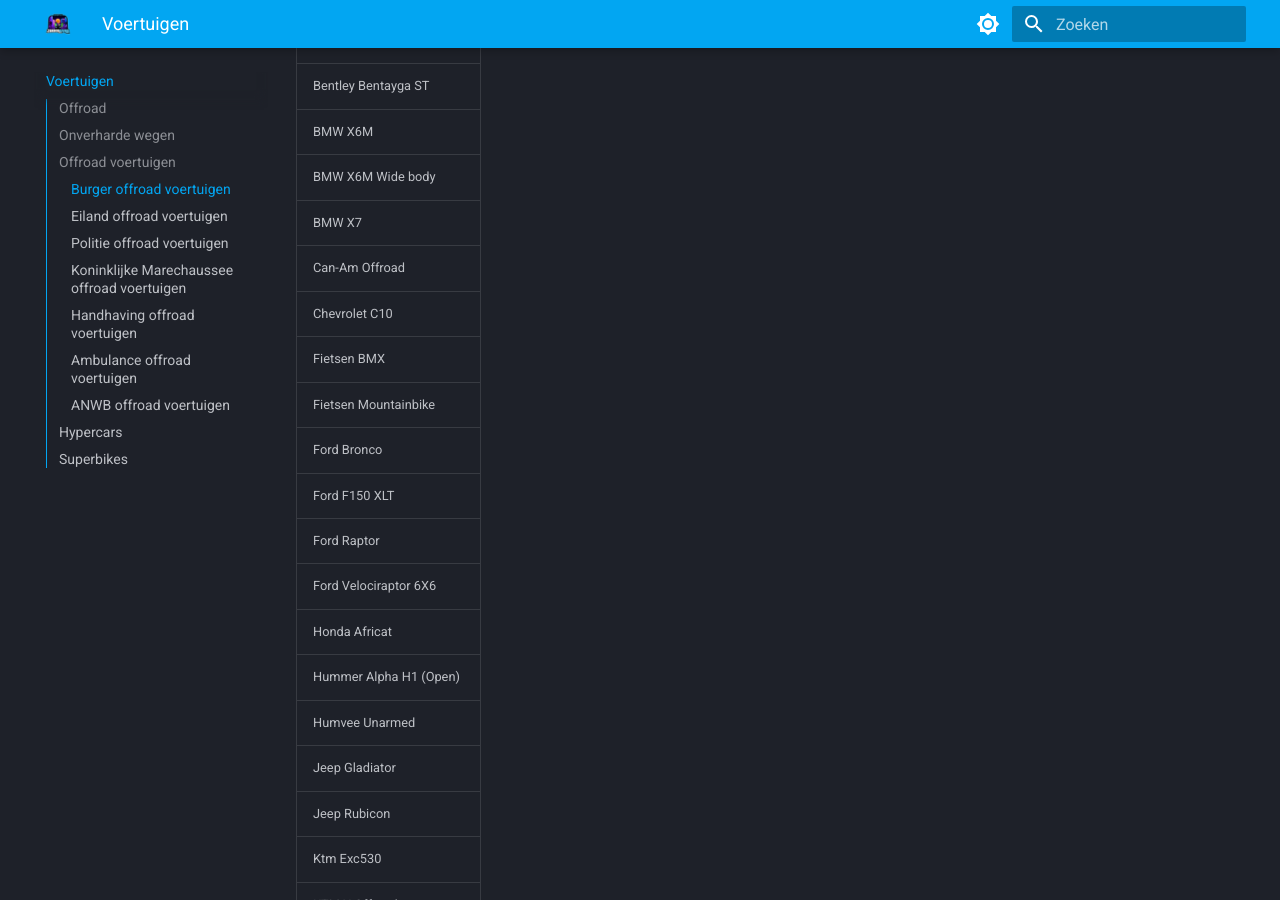
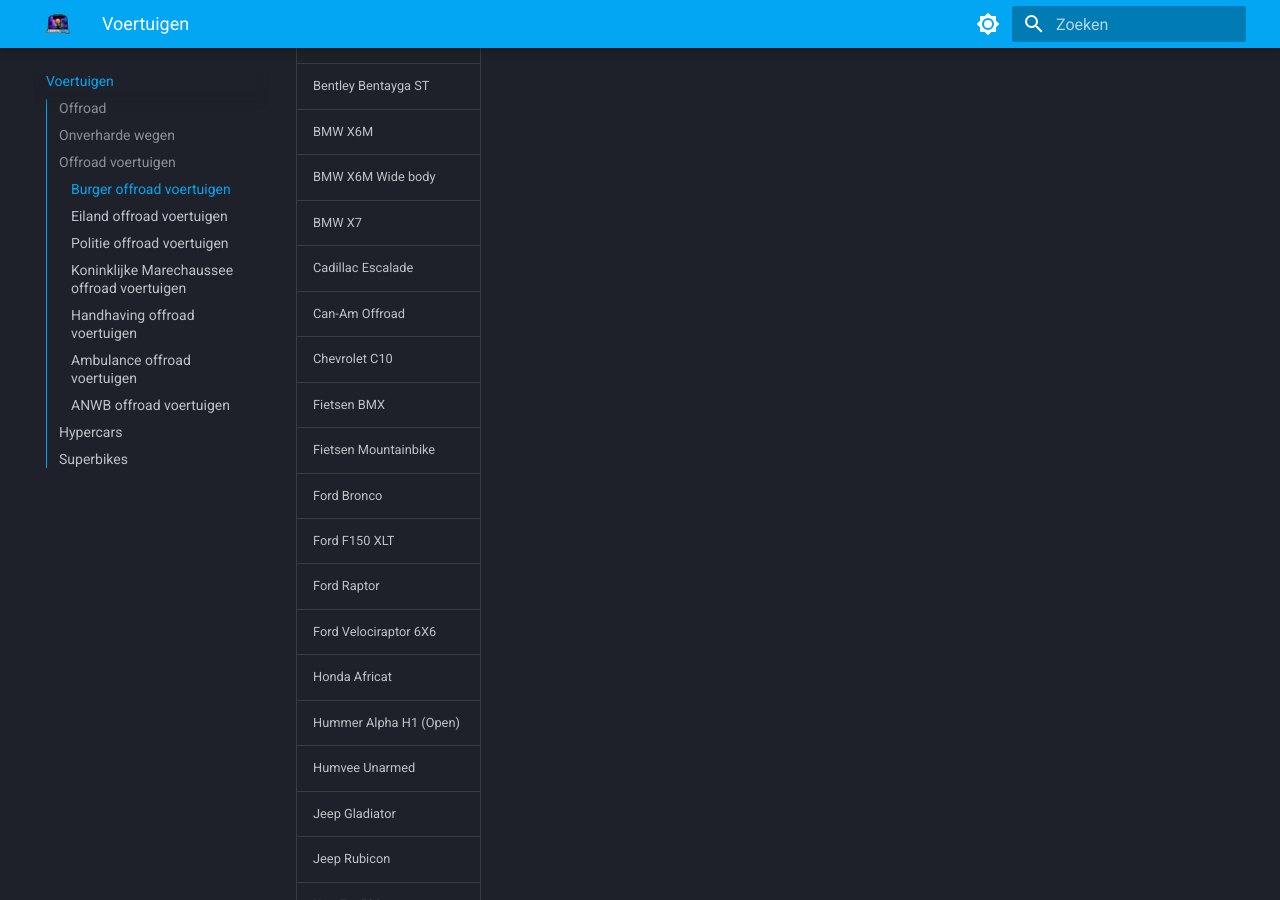
Before and after one commit to ZuiderStad-RP/regels, an MkDocs documentation site: the page built from docs/voertuigen.md, in a window 1280 px wide and 900 px high, scrolled down 973 px. Built offline with MkDocs 1.6.1 and Material for MkDocs 9.7.7, drawn with Linux system fonts in a browser that asks for light colours.

Commit message:
Update voertuigen.md

```diff
--- a/docs/voertuigen.md
+++ b/docs/voertuigen.md
@@ -20,6 +20,7 @@
  <tr><td>BMW X6M</td></tr>
  <tr><td>BMW X6M Wide body</td></tr>
  <tr><td>BMW X7</td></tr>
+ <tr><td>Cadillac Escalade</td></tr>
  <tr><td>Can-Am Offroad</td></tr>
  <tr><td>Chevrolet C10</td></tr>
  <tr><td>Fietsen BMX</td></tr>
```
